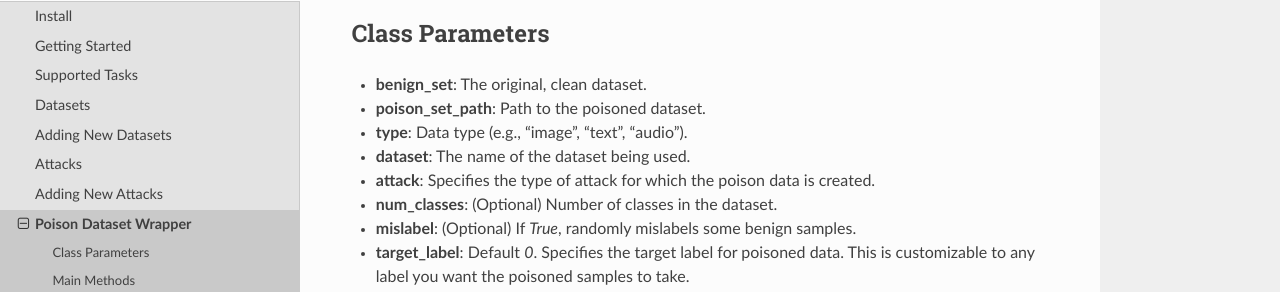
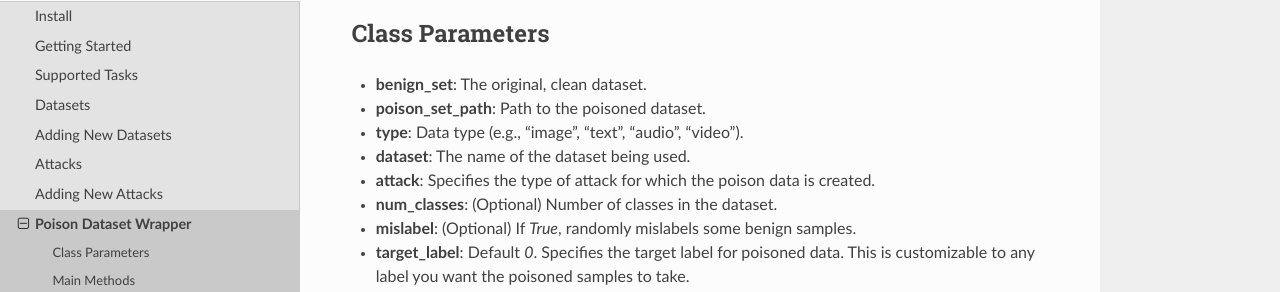
Before and after one commit to odymit/BackdoorMBTI-docs, a Sphinx documentation site: the page built from docs/source/tutorials/poison_dataset_wrapper.rst, in a window 1280 px wide and 900 px high, scrolled down 465 px. Shown: the part 135-427 px from the top of the window. Built offline with Sphinx 7.4.7 and the Read the Docs theme 3.1.0, drawn with Linux system fonts in a browser that asks for light colours.

Commit message:
update poison_dataset_warpper.rst

```diff
--- a/docs/source/tutorials/poison_dataset_wrapper.rst
+++ b/docs/source/tutorials/poison_dataset_wrapper.rst
@@ -29,7 +29,7 @@ Class Parameters
 
 - **benign_set**: The original, clean dataset.
 - **poison_set_path**: Path to the poisoned dataset.
-- **type**: Data type (e.g., "image", "text", "audio").
+- **type**: Data type (e.g., "image", "text", "audio", "video").
 - **dataset**: The name of the dataset being used.
 - **attack**: Specifies the type of attack for which the poison data is created.
 - **num_classes**: (Optional) Number of classes in the dataset.
```
